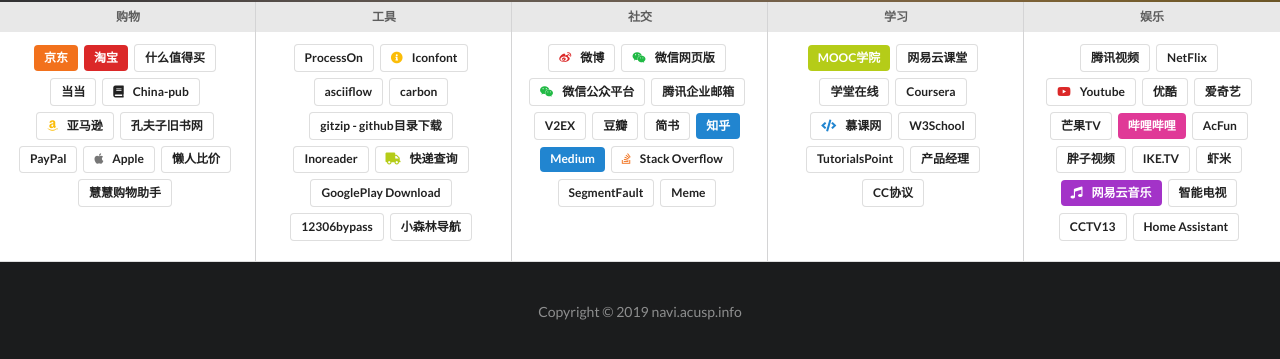
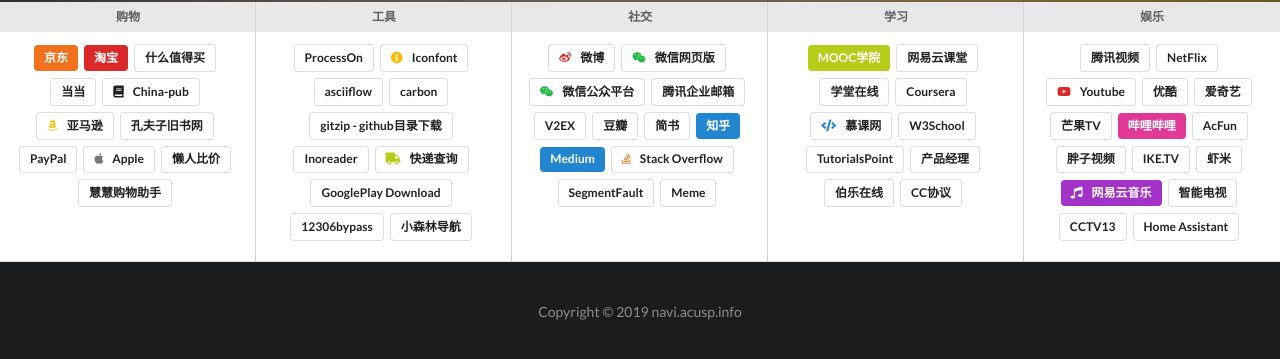
Before and after one commit to acusp/AC-Navi, a Jekyll site: the page built from index.html, in a window 1280 px wide. Shown: the part 645-1004 px from the top of the page. Built offline with Jekyll 4.4.1, drawn with Linux system fonts in a browser that asks for light colours; comment, search, counter and statistics services are not loaded.

Commit message:
Update some links

```diff
--- a/_data/home_links.yml
+++ b/_data/home_links.yml
@@ -185,6 +185,10 @@
       style: basic
       url: http://www.woshipm.com/
 
+    - name: 伯乐在线
+      style: basic
+      url: http://web.jobbole.com/
+
     - name: CC协议
       style: basic
       url: https://creativecommons.org/choose/?lang=zh
--- a/_data/program_links.yml
+++ b/_data/program_links.yml
@@ -96,6 +96,10 @@
       style: basic
       url: http://www.wjdiankong.cn/
 
+    - name: css-tricks
+      style: basic
+      url: https://css-tricks.com/
+
 
 - section: 3-line
 
```
